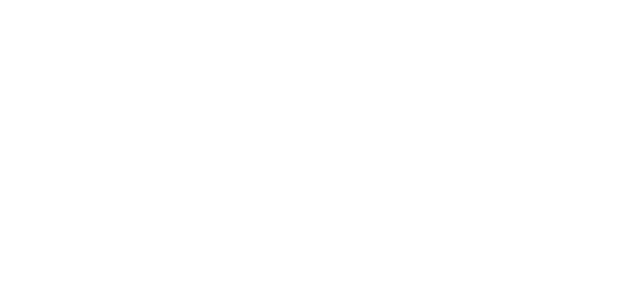
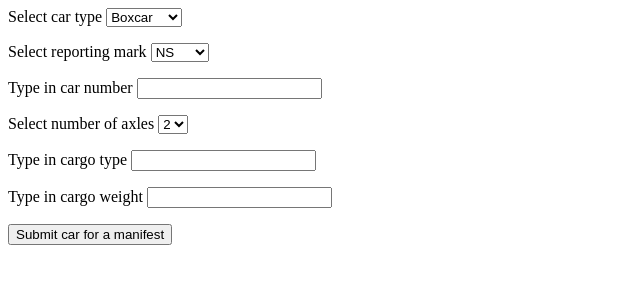
Before and after one commit to PigDes/train-manifest, a plain HTML site: page index.html in a window 1280 px wide. Shown: the whole page, without its empty margins (0-640 px from the left). Drawn offline with Linux system fonts and the light colour scheme.

Commit message:
Set up the skeleton HTML layout,need to remind myself how to use DOM

```diff
--- a/index.html
+++ b/index.html
@@ -6,6 +6,59 @@
 		<link type="text/css" rel="stylesheet" href="style.css">
 	</head>
 	<body>
+		<div id="car-form-div">
+			<form>
 
+				<label for="car-type">Select car type</label>
+				<select id="car-type">
+					<option>Boxcar</option>
+					<option>Hopper</option>
+					<option>Tank Car</option>
+					<option>Well Car</option>
+					<option>Flat Car</option>
+					<option>Autorack</option>
+				</select><br>
+
+				<label for="reporting-mark">Select reporting mark</label>
+				<select id="reporting mark">
+					<option>NS</option>
+					<option>CSXT</option>
+					<option>BNSF</option>
+					<option>UP</option>
+					<option>CN</option>
+					<option>CP</option>
+				</select><br>
+
+				<label for="car-number">Type in car number</label>
+				<input id="car-number"><br>
+
+				<label for="car-axles">Select number of axles</label>
+				<select id="car-axles">
+					<option value="2">2</option>
+					<option value="4">4</option>
+				</select><br>
+
+				<label for="cago-type">Type in cargo type</label>
+				<input id="cargo-type"><br>
+
+				<label for="cargo-weight">Type in cargo weight
+				<input id="cargo-weight"><br>
+
+				<button id="submit-button">Submit car for a manifest</button>
+			</form>
+		<div id="car-list"></div>
+		<script>
+			let manifestList;
+
+			function clearInput () {
+				document.querySelector("car-axles").value = '';
+				document.querySelector("cargo-weight").value= '';
+			}
+
+			function addToManifest () {
+
+			}
+
+		</script>
 	</body>
 </html>
--- a/style.css
+++ b/style.css
@@ -0,0 +1,4 @@
+
+input, select {
+	margin-bottom: 2vh;
+}
```
